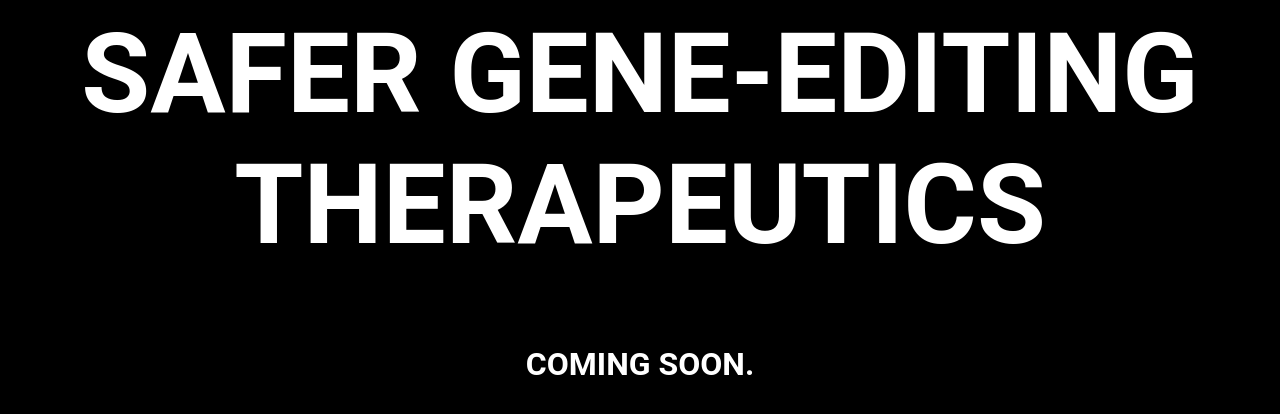
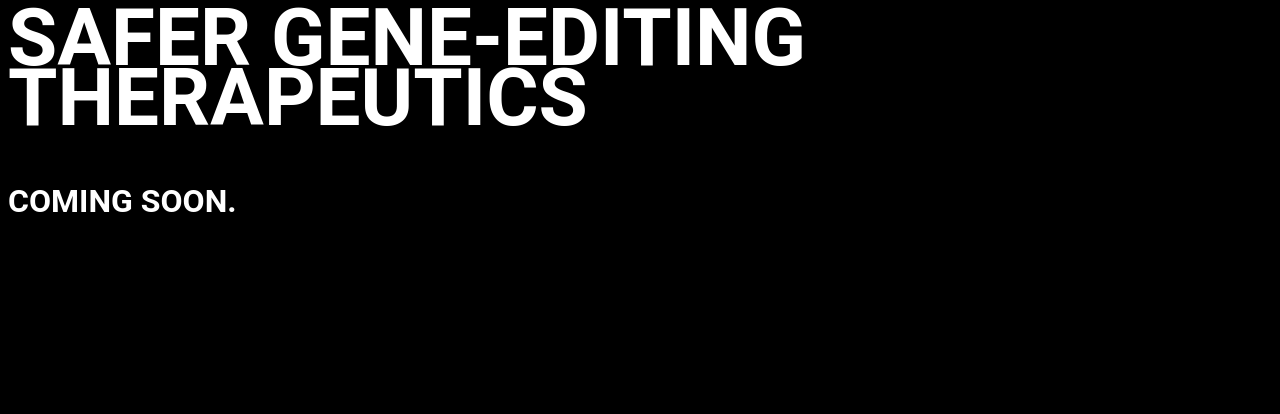
Before and after one commit to seven-therapeutics/seven-therapeutics.github.io, a plain HTML site: page index.html in a window 1280 px wide. Drawn offline with Linux system fonts and the light colour scheme.

Commit message:
Update index.html

```diff
--- a/index.html
+++ b/index.html
@@ -10,8 +10,8 @@
 
 
 
-<h1 style="color:white;font-size:7em;font-family:roboto;text-align:center">SAFER GENE-EDITING THERAPEUTICS</h1>
-<h2 style="color:white;font-size:2em;font-family:roboto;text-align:center">COMING SOON.</h2>
+<h1 style="color:white;font-size:5em;font-family:roboto;text-align:left;line-height:0.75em">SAFER GENE-EDITING THERAPEUTICS</h1>
+<h2 style="color:white;font-size:2em;font-family:roboto;text-align:left">COMING SOON.</h2>
 
 </BODY>
 
```
